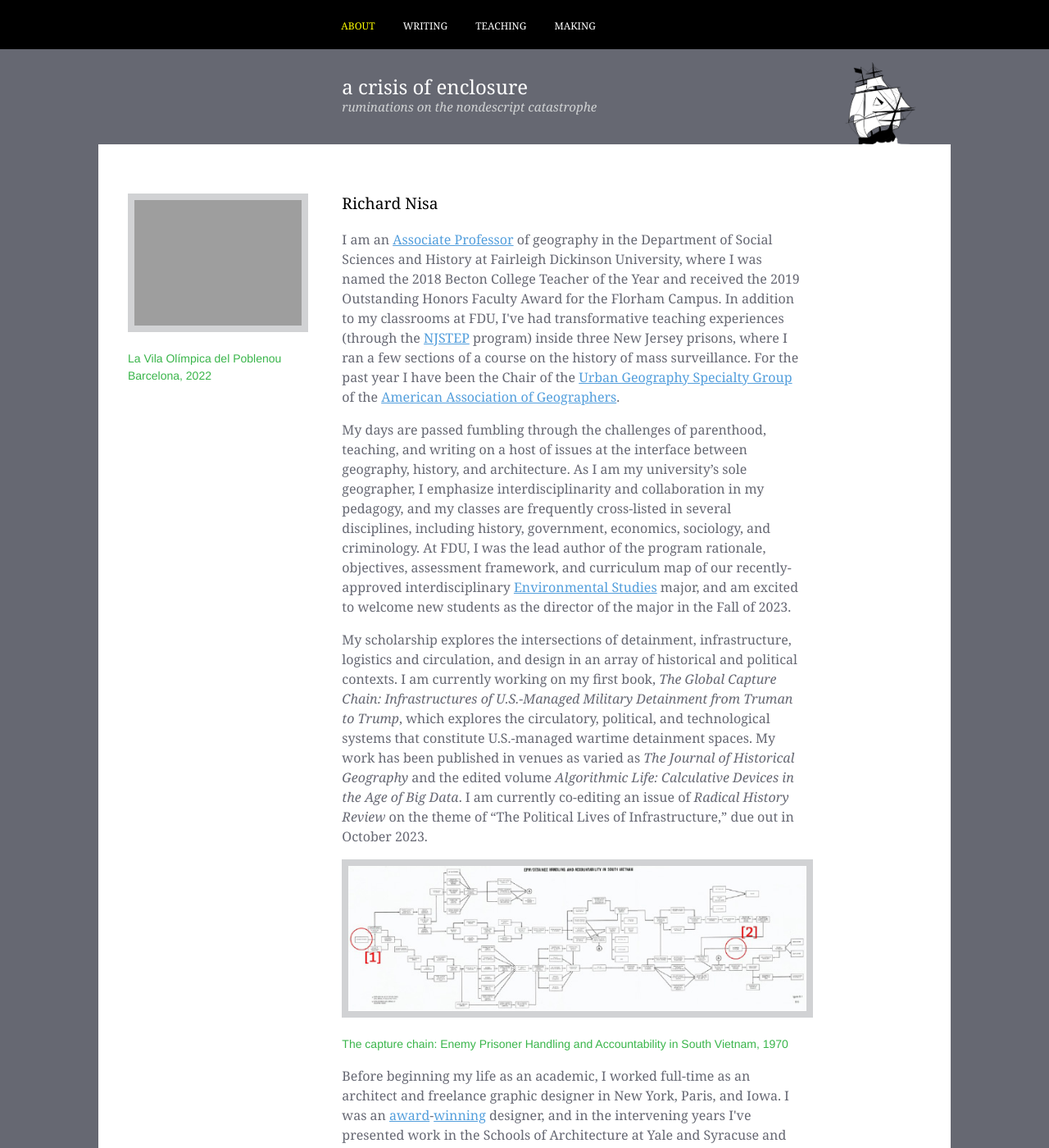
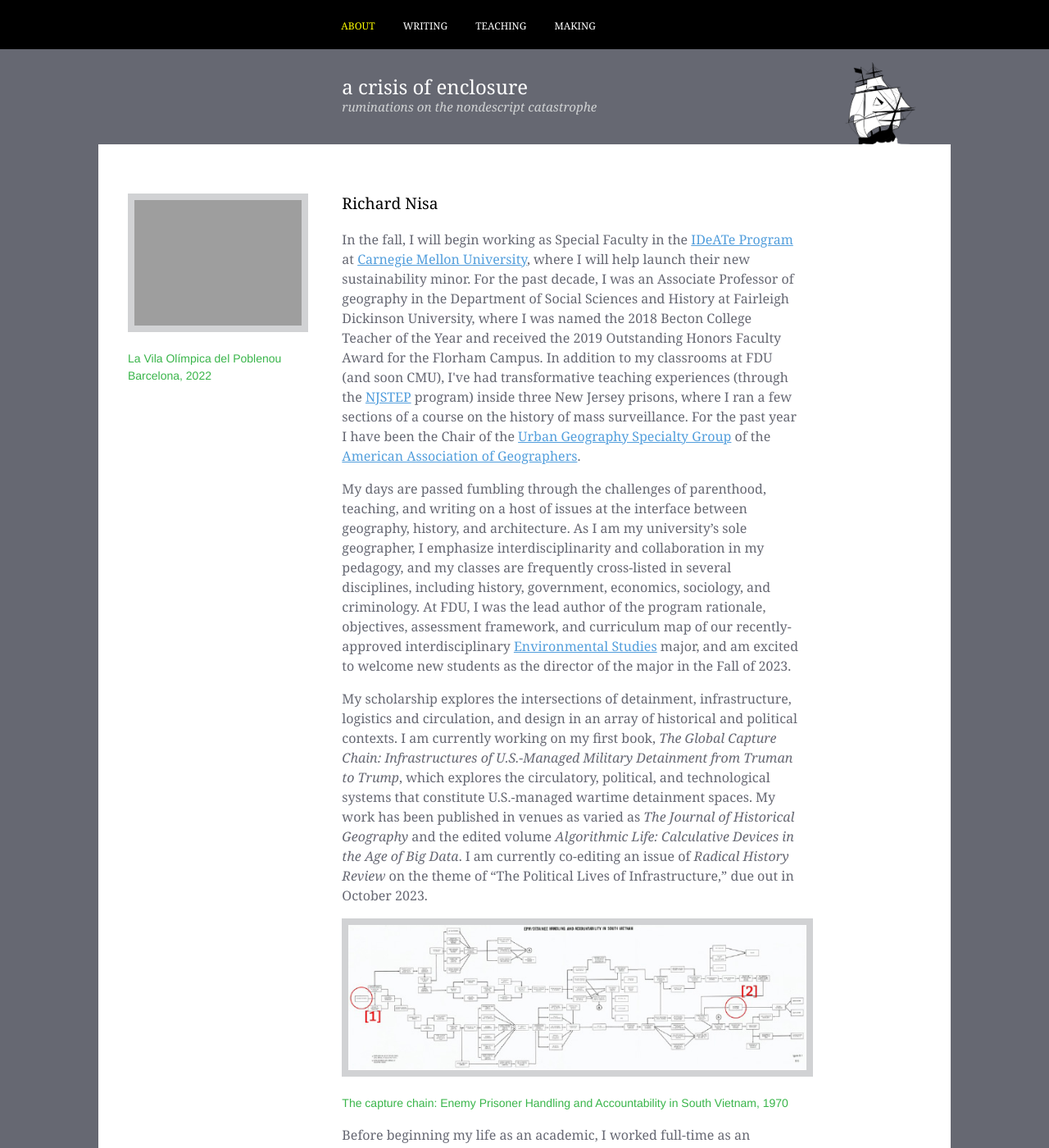
Before and after one commit to nisaface/nisaface.github.io, a Jekyll site: the page index.html, which Jekyll copies as it is, in a window 1280 px wide and 1400 px high. Shown: the whole window at 82% size. Built offline with Jekyll 4.4.1, drawn with Linux system fonts in a browser that asks for light colours; some of the changed text lies outside the part shown.

Commit message:
the other index

```diff
--- a/index.html
+++ b/index.html
@@ -14,7 +14,7 @@
   <meta charset="UTF-8">
   <meta http-equiv="X-UA-Compatible" content="IE=Edge,chrome=1">
   <title> About | A Crisis of Enclosure</title>
-  <link rel="shortcut icon" href="https://crisisofenclosure.com/favicon.ico">
+  <link rel="shortcut icon" href="http://crisisofenclosure.com/favicon.ico">
   <meta name="description" content="ruminations on the nondescript catastrophe">
   <meta name="viewport" content="width=device-width, initial-scale=1">
   <meta name="author" content="Richard Nisa">
@@ -38,7 +38,7 @@
     </nav>
 
           <div class="container">
-            <a class="site-title" href="https://crisisofenclosure.com">A Crisis of Enclosure</a>
+            <a class="site-title" href="http://crisisofenclosure.com">A Crisis of Enclosure</a>
             <img class="site-branding" src="/img/masthead.png">
             <p class="site-description">ruminations on the nondescript catastrophe</p>
           </div>
@@ -56,7 +56,7 @@
             </header>
             <div class="post-content">
 
-              <p>I am an <a href="https://www.fdu.edu/profiles/richard_nisa/">Associate Professor</a> of geography in the Department of Social Sciences and History at Fairleigh Dickinson University, where I was named the 2018 Becton College Teacher of the Year and received the 2019 Outstanding Honors Faculty Award for the Florham Campus. In addition to my classrooms at FDU, I've had transformative teaching experiences (through the <a href="https://njstep.newark.rutgers.edu/">NJSTEP</a> program) inside three New Jersey prisons, where I ran a few sections of a course on the history of mass surveillance. For the past year I have been the Chair of the <a href="https://www.urbangeographyjournal.org/aag-ugsg/">Urban Geography Specialty Group</a> of the <a href="https://www.aag.org/">American Association of Geographers</a>.</p>
+              <p>In the fall, I will begin working as Special Faculty in the <a href="https://ideate.cmu.edu">IDeATe Program</a> at <a href="cmu.edu">Carnegie Mellon University</a>, where I will help launch their new sustainability minor. For the past decade, I was an Associate Professor of geography in the Department of Social Sciences and History at Fairleigh Dickinson University, where I was named the 2018 Becton College Teacher of the Year and received the 2019 Outstanding Honors Faculty Award for the Florham Campus. In addition to my classrooms at FDU (and soon CMU), I've had transformative teaching experiences (through the <a href="https://njstep.newark.rutgers.edu/">NJSTEP</a> program) inside three New Jersey prisons, where I ran a few sections of a course on the history of mass surveillance. For the past year I have been the Chair of the <a href="https://www.urbangeographyjournal.org/aag-ugsg/">Urban Geography Specialty Group</a> of the <a href="https://www.aag.org/">American Association of Geographers</a>.</p>
 
               <p>My days are passed fumbling through the challenges of parenthood, teaching, and writing on a host of issues at the interface between geography, history, and architecture. As I am my university’s sole geographer, I emphasize interdisciplinarity and collaboration in my pedagogy, and my classes are frequently cross-listed in several disciplines, including history, government, economics, sociology, and criminology. At FDU, I was the lead author of the program rationale, objectives, assessment framework, and curriculum map of our recently-approved interdisciplinary <a href="https://www.fdu.edu/program/environmental-studies-ba/">Environmental Studies</a> major, and am excited to welcome new students as the director of the major in the Fall of 2023.</p>
 
```
Also changed, not shown: other parts of index.html (+3 -2 lines).
